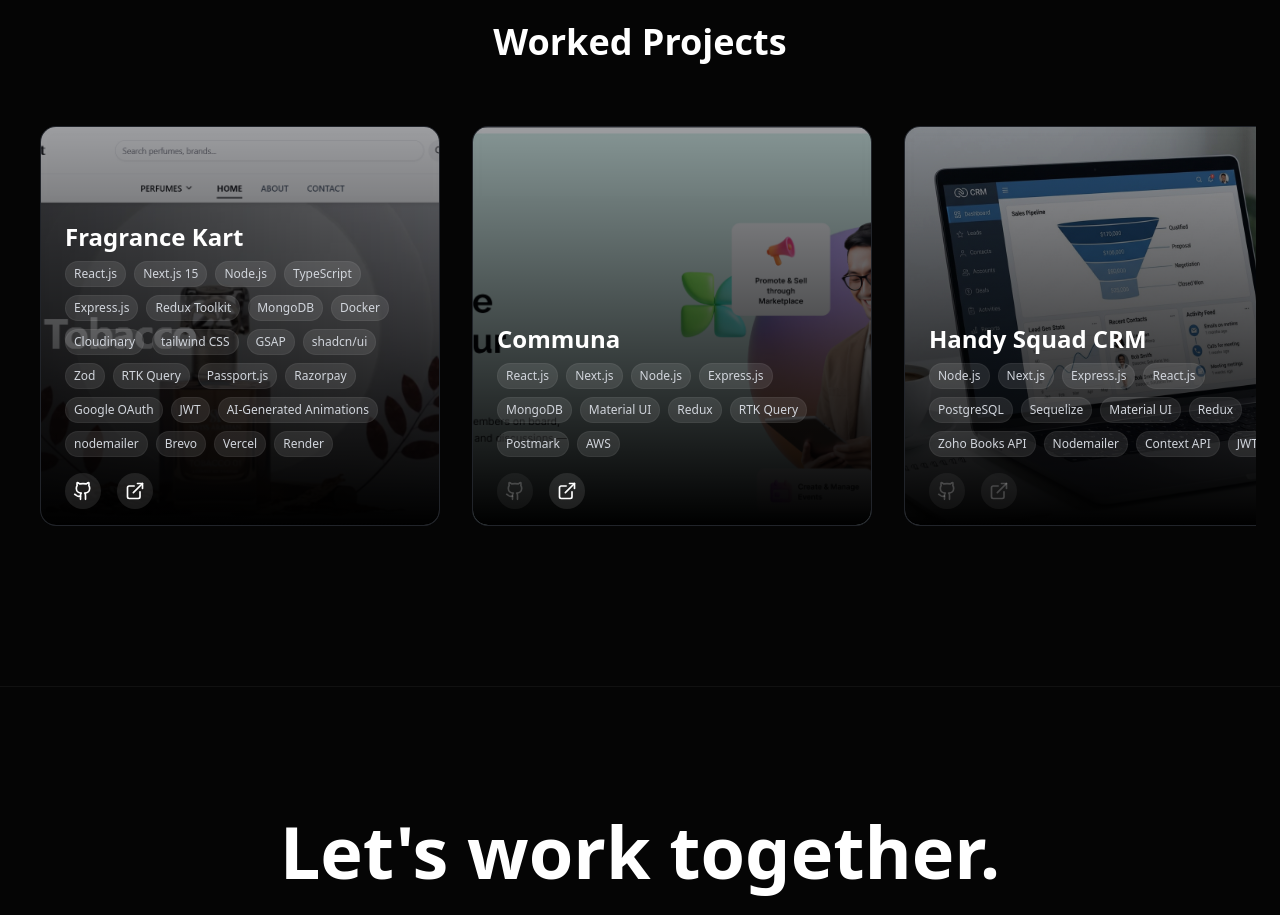
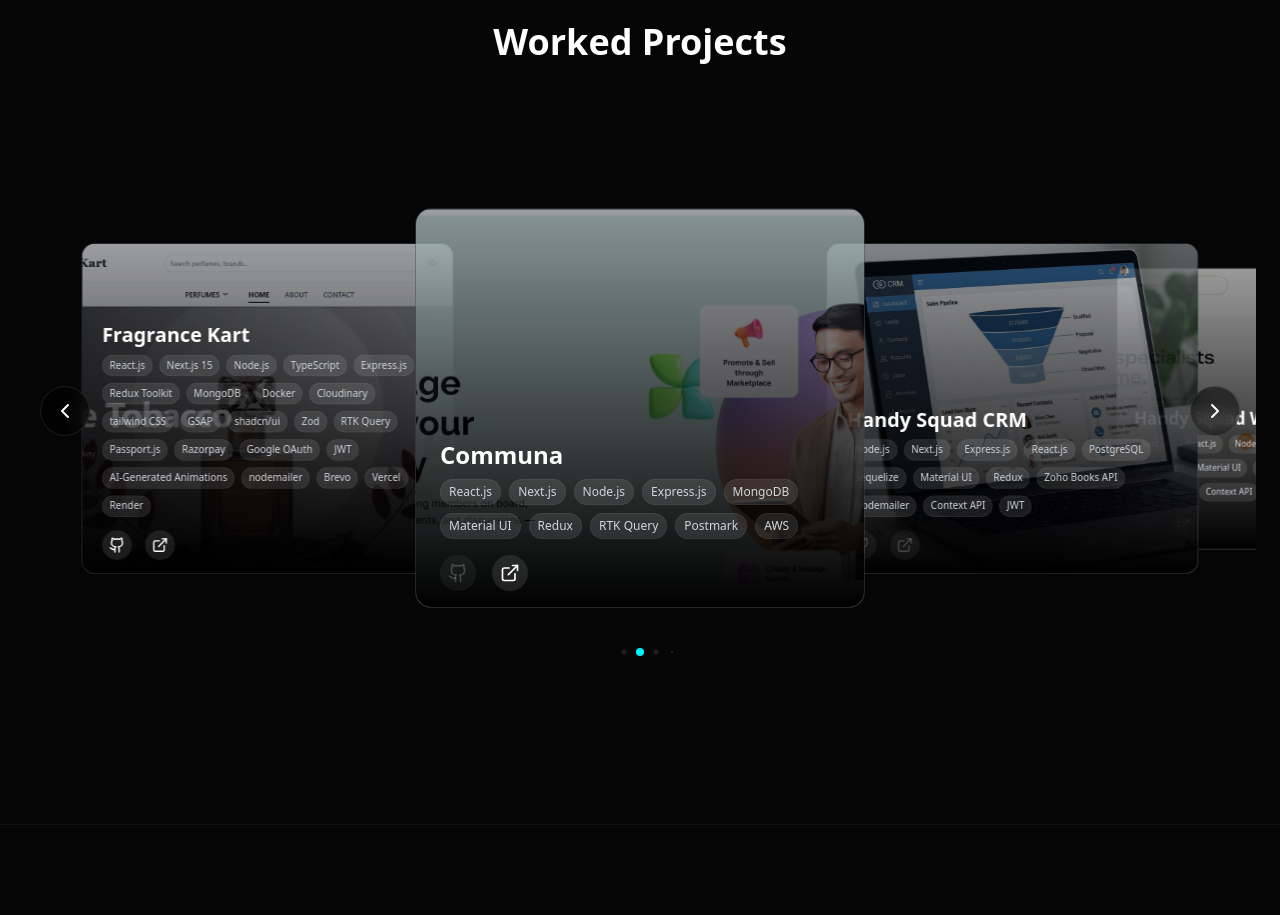
Before and after one commit to Siyad-S/my_portfolio, a Next.js app: page / in a window 1280 px wide. Shown: the part 4820-5735 px from the top of the page. Built offline with nearby package versions, Linux system fonts and the light colour scheme; no server answers.

Commit message:
projects section slider design has changed to modern way

```diff
--- a/package.json
+++ b/package.json
@@ -27,6 +27,7 @@
     "react-hook-form": "^7.71.1",
     "react-tilt": "^1.0.2",
     "sonner": "^2.0.7",
+    "swiper": "^12.0.3",
     "tailwind-merge": "^3.4.0",
     "three": "^0.182.0",
     "zod": "^4.3.5",
--- a/src/components/ui/ProjectSlider.tsx
+++ b/src/components/ui/ProjectSlider.tsx
@@ -1,26 +1,23 @@
 'use client';
 
-import { useState, useRef } from 'react';
+import { useState } from 'react';
+import { Swiper, SwiperSlide } from 'swiper/react';
+import { EffectCoverflow, Pagination, Navigation } from 'swiper/modules';
+import { ChevronLeft, ChevronRight } from 'lucide-react';
 import ProjectCard from './ProjectCard';
 import ProjectModal from './ProjectModal';
 import { projects } from '@/lib/data';
-import { ChevronLeft, ChevronRight } from 'lucide-react';
+
+// Import Swiper styles
+import 'swiper/css';
+import 'swiper/css/effect-coverflow';
+import 'swiper/css/pagination';
+import 'swiper/css/navigation';
+
+import './swiper-custom.css'; // We might need this for custom styles, or just use Tailwind
 
 export default function ProjectSlider() {
-    const scrollRef = useRef<HTMLDivElement>(null);
     const [selectedProject, setSelectedProject] = useState<typeof projects[0] | null>(null);
-
-    const scroll = (direction: 'left' | 'right') => {
-        if (scrollRef.current) {
-            const { current } = scrollRef;
-            const scrollAmount = 400; // Approximate card width
-            if (direction === 'left') {
-                current.scrollBy({ left: -scrollAmount, behavior: 'smooth' });
-            } else {
-                current.scrollBy({ left: scrollAmount, behavior: 'smooth' });
-            }
-        }
-    };
 
     return (
         <>
@@ -30,31 +27,31 @@
                 project={selectedProject}
             />
 
-            <div className="relative group">
-                {/* Scroll Buttons */}
-                <button
-                    onClick={() => scroll('left')}
-                    className="absolute left-0 top-1/2 -translate-y-1/2 -translate-x-2 md:-translate-x-4 z-20 p-2 md:p-3 bg-black/50 border border-white/10 rounded-full text-white opacity-100 md:opacity-0 md:group-hover:opacity-100 transition-opacity hover:bg-neon-cyan/20 hover:text-neon-cyan"
-                    aria-label="Scroll Left"
-                >
-                    <ChevronLeft size={24} />
-                </button>
-                <button
-                    onClick={() => scroll('right')}
-                    className="absolute right-0 top-1/2 -translate-y-1/2 translate-x-2 md:translate-x-4 z-20 p-2 md:p-3 bg-black/50 border border-white/10 rounded-full text-white opacity-100 md:opacity-0 md:group-hover:opacity-100 transition-opacity hover:bg-neon-cyan/20 hover:text-neon-cyan"
-                    aria-label="Scroll Right"
-                >
-                    <ChevronRight size={24} />
-                </button>
-
-                {/* Slider Container */}
-                <div
-                    ref={scrollRef}
-                    className="flex gap-8 overflow-x-auto pb-8 snap-x snap-mandatory scrollbar-hide px-4"
-                    style={{ scrollbarWidth: 'none', msOverflowStyle: 'none' }}
+            <div className="relative group w-full py-8">
+                <Swiper
+                    effect={'coverflow'}
+                    grabCursor={true}
+                    centeredSlides={true}
+                    slidesPerView={'auto'}
+                    initialSlide={1}
+                    coverflowEffect={{
+                        rotate: 0,
+                        stretch: 0,
+                        depth: 100,
+                        modifier: 2.5,
+                        slideShadows: false,
+                    }}
+                    pagination={{ clickable: true, dynamicBullets: true }}
+                    navigation={{
+                        nextEl: '.swiper-button-next-custom',
+                        prevEl: '.swiper-button-prev-custom',
+                    }}
+                    modules={[EffectCoverflow, Pagination, Navigation]}
+                    className="w-full !pb-14"
                 >
                     {projects.map((project, index) => (
-                        <div key={index} className="min-w-[85vw] md:min-w-[400px] snap-center">
+                        <SwiperSlide key={index} className="!w-[300px] md:!w-[450px] !flex !justify-center">
+                            <div className="w-full transition-all duration-300 hover:scale-105">
                                 <ProjectCard
                                     title={project.title}
                                     tech={project.tech}
@@ -65,8 +62,27 @@
                                     onClick={() => setSelectedProject(project)}
                                 />
                             </div>
+                        </SwiperSlide>
                     ))}
+
+                    {/* Custom Navigation Buttons */}
+                    <div className="swiper-button-prev-custom absolute left-0 md:left-4 top-1/2 -translate-y-1/2 z-20 p-2 md:p-3 bg-black/50 border border-white/10 rounded-full text-white cursor-pointer hover:bg-neon-cyan/20 hover:text-neon-cyan transition-all backdrop-blur-sm">
+                        <ChevronLeft size={24} />
                     </div>
+                    <div className="swiper-button-next-custom absolute right-0 md:right-4 top-1/2 -translate-y-1/2 z-20 p-2 md:p-3 bg-black/50 border border-white/10 rounded-full text-white cursor-pointer hover:bg-neon-cyan/20 hover:text-neon-cyan transition-all backdrop-blur-sm">
+                        <ChevronRight size={24} />
+                    </div>
+
+                    {/* Custom Pagination Style Override */}
+                    <style jsx global>{`
+                        .swiper-pagination-bullet {
+                            background: rgba(255, 255, 255, 0.5);
+                        }
+                        .swiper-pagination-bullet-active {
+                            background: #00f3ff; /* neon-cyan */
+                        }
+                    `}</style>
+                </Swiper>
             </div>
         </>
     );
--- /dev/null
+++ b/src/components/ui/swiper-custom.css
@@ -0,0 +1,23 @@
+/* Custom Swiper Styles */
+.swiper {
+  width: 100%;
+  padding-top: 50px;
+  padding-bottom: 50px;
+}
+
+.swiper-slide {
+  background-position: center;
+  background-size: cover;
+  width: 300px;
+  /* height: 300px; */
+}
+
+/* Ensure 3D effect is smooth */
+.swiper-3d {
+  perspective: 1200px;
+}
+
+.swiper-button-prev-custom::after,
+.swiper-button-next-custom::after {
+  content: none;
+}
```
Also changed, not shown: 1 other file (tests, documents, lock files or other folders). Lines whose indentation alone changed are shown as unchanged.
